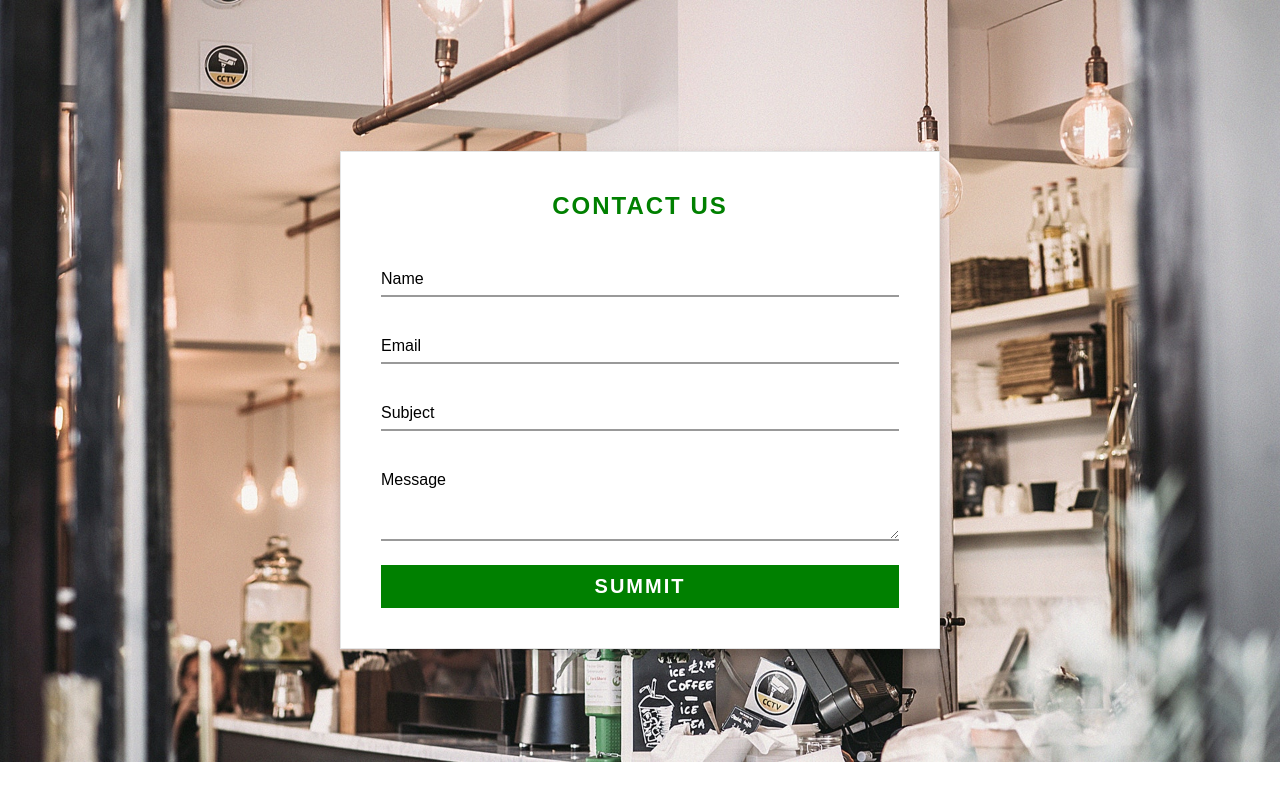
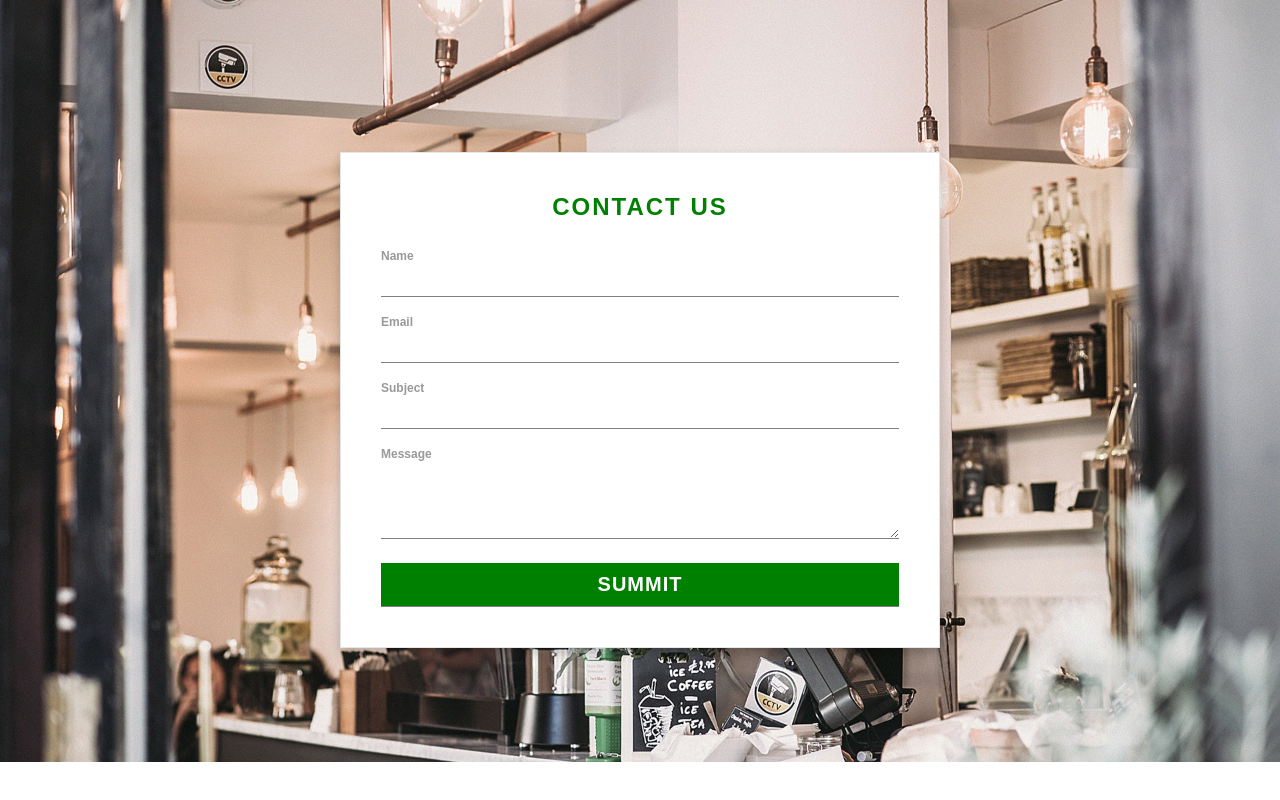
Before and after one commit to Isaacudoh/Contact-Form-Hover-button, a plain HTML site: page index.html in a window 1280 px wide. Drawn offline with Linux system fonts and the light colour scheme.

Commit message:
style placeholders

```diff
--- a/style.css
+++ b/style.css
@@ -65,7 +65,7 @@ body{
     font-size: 20px;
     font-weight: bold;
     text-align: center;
-    letter-spacing: 2px;
+    letter-spacing: 1px;
 
 }
 
@@ -81,6 +81,26 @@ body{
     position: absolute;
     top: 10px;
     left: 0;
-    transition: .5s;
+    color: #999;
+    transition: .6s;
     pointer-events: none;
 }
+
+.box input:focus ~ label,
+.box textarea:focus ~ label,
+.box input:valid ~ label,
+.box textarea:valid ~ label
+    {
+        top: -12px;
+        left: 0;
+        color: #999;
+        font-size: 12px;
+        font-weight: bold;
+    }
+.box input:focus,
+.box textarea:focus,
+.box input:valid,
+.box textarea:valid
+    {
+        border-bottom: .5px solid grey
+    }
```
